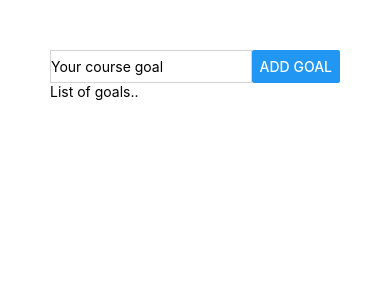
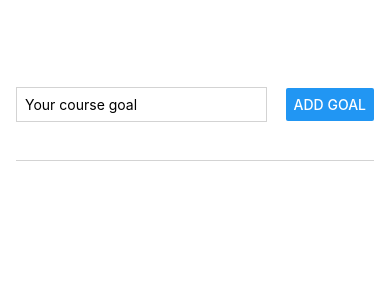
Before and after one commit to galaxylight1/react-native-examples, a React Native app: screen / in a window 390 px wide. Shown: the top 300 px of the page. Built offline with nearby package versions, Linux system fonts and the light colour scheme.

Commit message:
feat: rn

```diff
--- a/App.js
+++ b/App.js
@@ -1,14 +1,35 @@
+import { useState } from "react";
 import { StyleSheet, View, TextInput, Text, Button } from "react-native";
 
 export default function App() {
+  const [enteredText, setEnteredText] = useState("");
+  const [courseGoals, setCourseGoals] = useState([]);
+
+  function goalInputHandler(enteredText) {
+    setEnteredText(enteredText);
+  }
+
+  function addGoalHandler() {
+    setCourseGoals((currentCourseGoals) => [
+      ...currentCourseGoals,
+      enteredText,
+    ]);
+  }
+
   return (
     <View style={styles.appContainer}>
       <View style={styles.inputContainer}>
-        <TextInput style={styles.textInput} placeholder="Your course goal" />
-        <Button title="Add Goal" />
+        <TextInput
+          style={styles.textInput}
+          placeholder="Your course goal"
+          onChangeText={goalInputHandler}
+        />
+        <Button title="Add Goal" onPress={addGoalHandler} />
       </View>
-      <View>
-        <Text>List of goals..</Text>
+      <View style={styles.goalsContainer}>
+        {courseGoals.map((goal, idx) => (
+          <Text key={idx}>{goal}</Text>
+        ))}
       </View>
     </View>
   );
@@ -16,15 +37,27 @@
 
 const styles = StyleSheet.create({
   appContainer: {
-    padding: 50,
+    paddingTop: 50,
+    paddingHorizontal: 16,
+    flex: 1,
   },
   inputContainer: {
+    flex: 1,
     flexDirection: "row",
     justifyContent: "space-between",
+    alignItems: "center",
+    marginBottom: 24,
+    borderBottomWidth: 1,
+    borderBottomColor: "lightgray",
   },
   textInput: {
     borderWidth: 1,
     borderColor: "lightgray",
-    width: "80%",
+    width: "70%",
+    padding: 8,
+    marginRight: 8,
+  },
+  goalsContainer: {
+    flex: 6,
   },
 });
```
